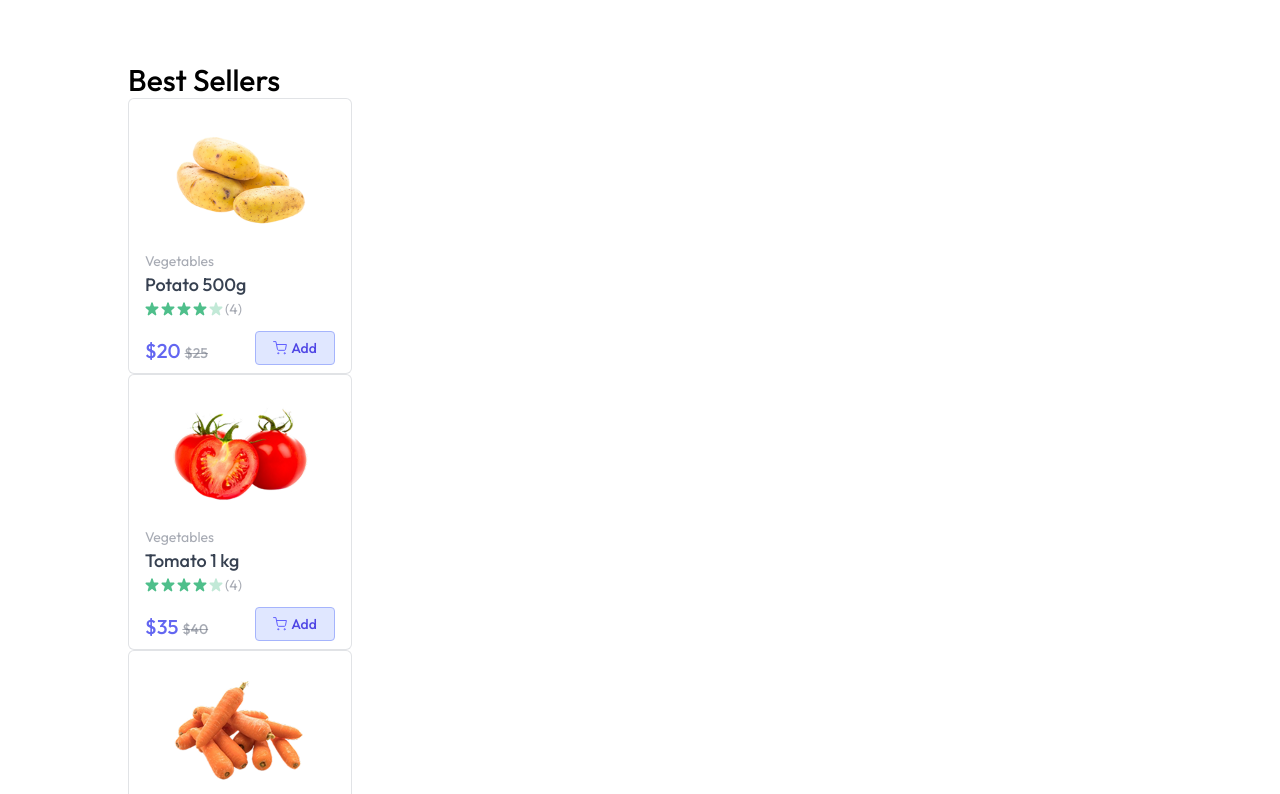
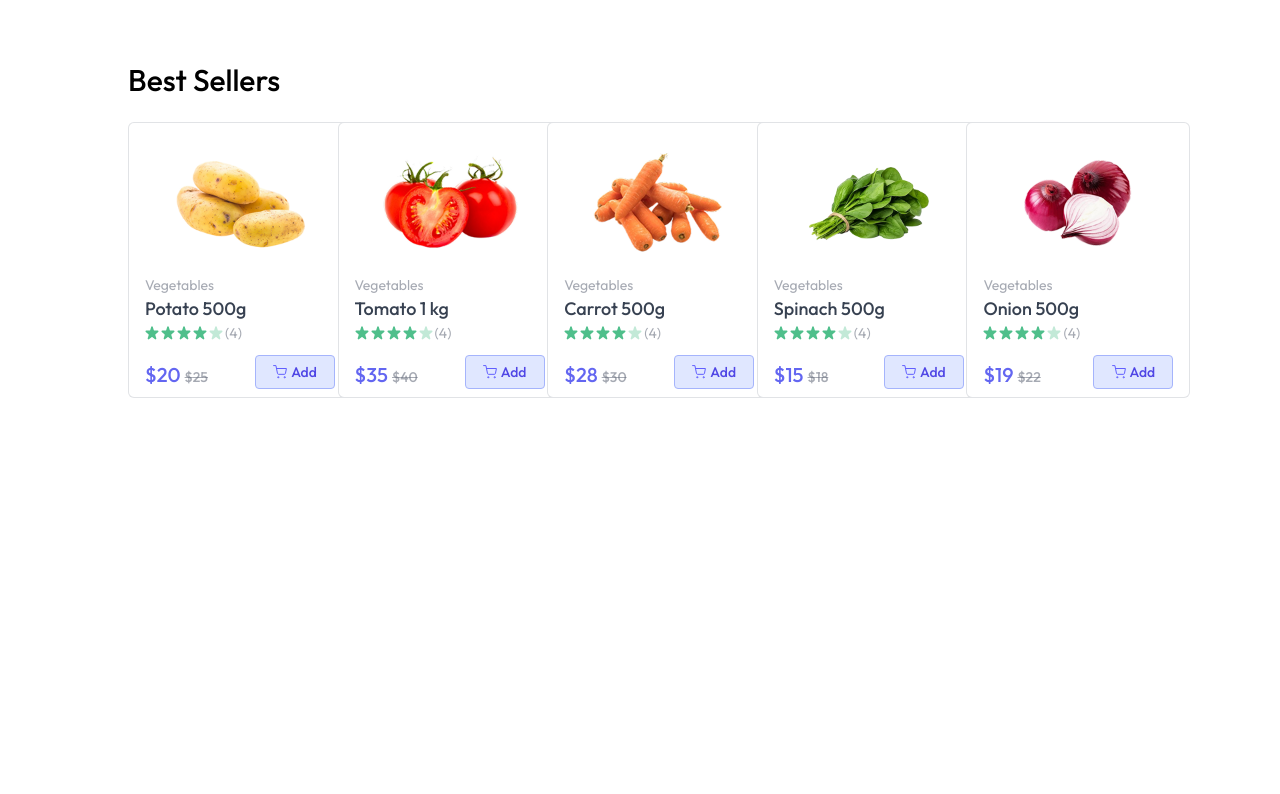
Before and after one commit to jim2107054/GreenCart, a React (Vite) app in the folder frontend/: page / in a window 1280 px wide. Shown: the part 806-1600 px from the top of the page. After the commit the page ends 1204 px from the top, so only its background shows below. Built offline with nearby package versions, Linux system fonts and the light colour scheme; a web font is replaced by a local one.

Commit message:
create best seller section

```diff
--- a/frontend/src/components/BestSeller.jsx
+++ b/frontend/src/components/BestSeller.jsx
@@ -7,8 +7,8 @@
   return (
     <div className="mt-16">
       <p className="text-2xl md:text-3xl font-medium">Best Sellers</p>
-      <div>
-        {products.map((product) => (
+      <div className="mt-6 grid grid-cols-2 sm:grid-cols-3 md:grid-cols-4 lg:grid-cols-5 gap-3 md:gap-6">
+        {products.filter((product) => product.inStock).slice(0,5).map((product) => (
           <ProductCard key={product.id} product={product} />
         ))}
       </div>
```
